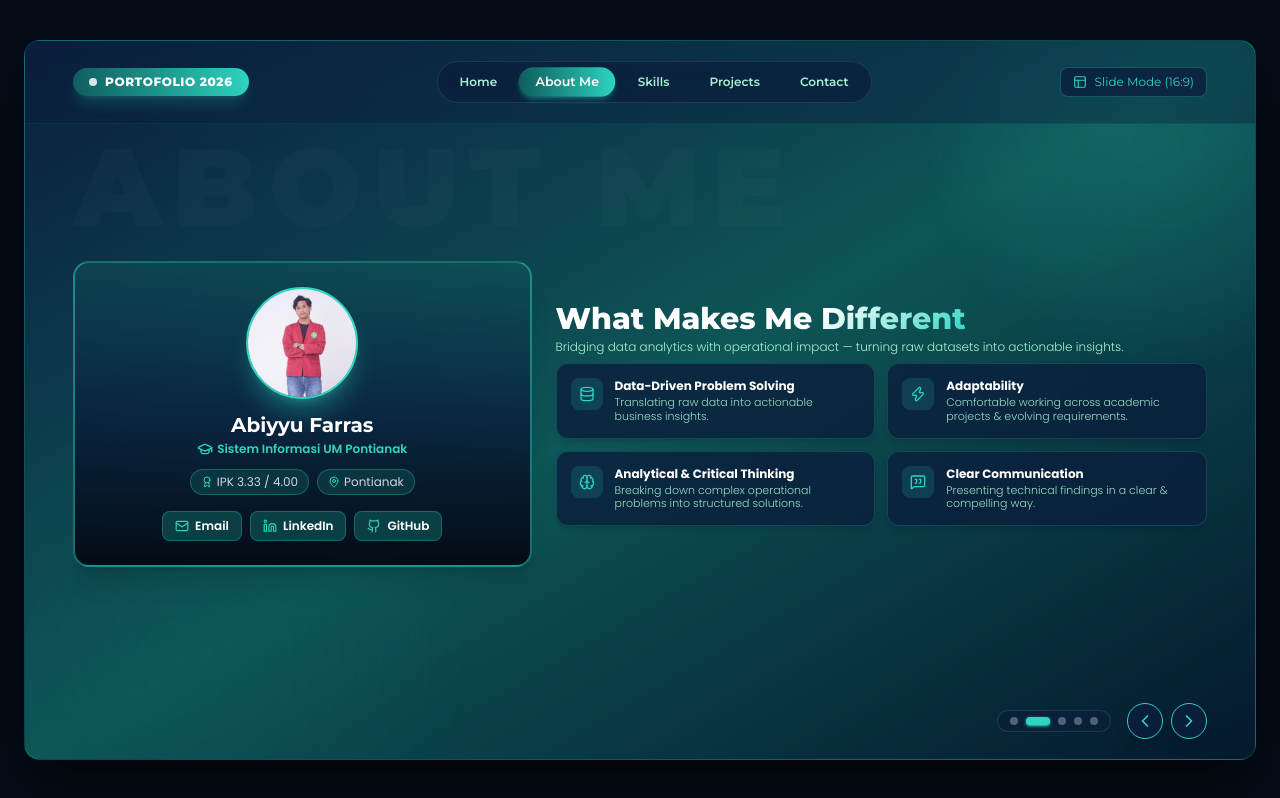
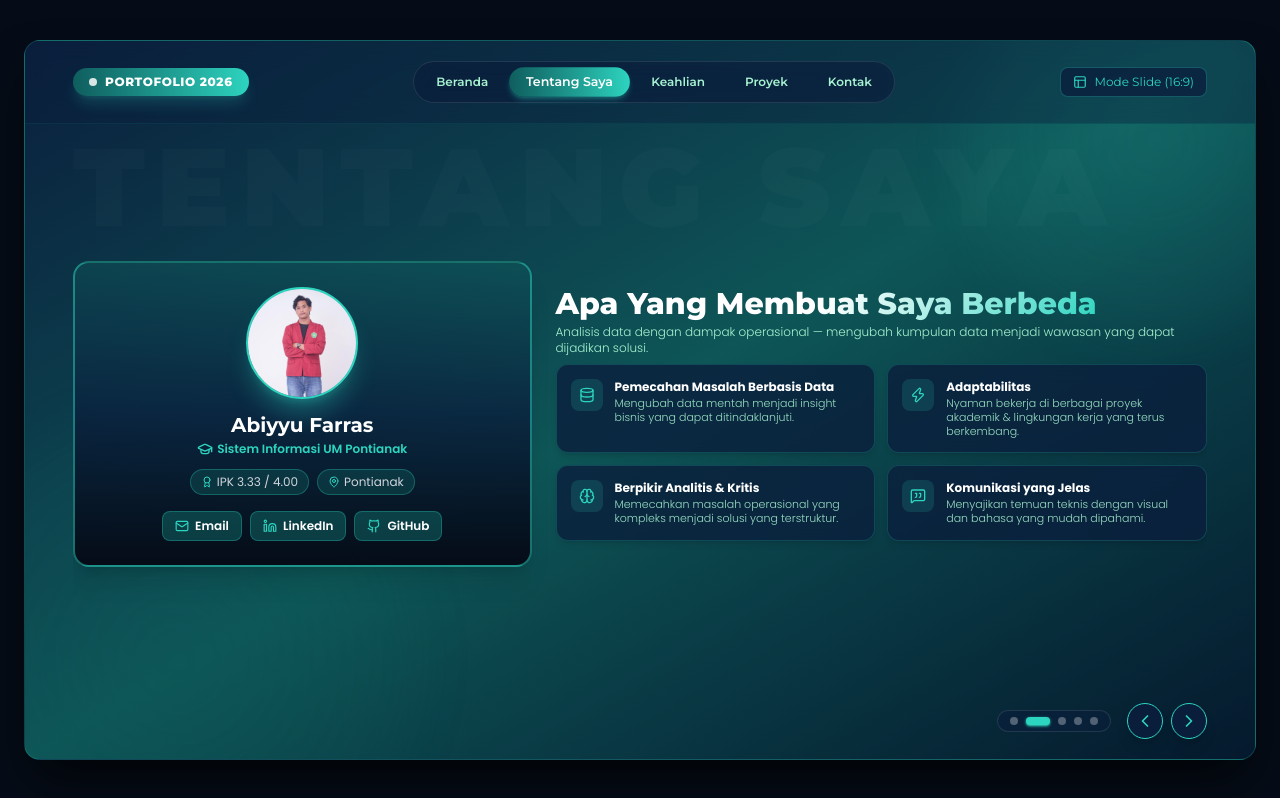
Before and after one commit to buburayam112/PortofolioAbiyu, a React (Vite) app: page / in a window 1280 px wide. Both pictures are taken after a click on the button "JELAJAHI PORTOFOLIO". Built offline with nearby package versions, Linux system fonts and the light colour scheme; a web font is replaced by a local one.

Commit message:
Fokus portofolio murni Data Analyst dan translasi ke Bahasa Indonesia

```diff
--- a/index.html
+++ b/index.html
@@ -4,8 +4,8 @@
     <meta charset="UTF-8" />
     <link rel="icon" type="image/svg+xml" href="/favicon.svg" />
     <meta name="viewport" content="width=device-width, initial-scale=1.0" />
-    <title>Portofolio 2026 - Abiyyu Farras | Data & Supply Chain Analyst</title>
-    <meta name="description" content="Portofolio interaktif Abiyyu Farras - Data Analytics & Supply Chain Analyst" />
+    <title>Portofolio 2026 - Abiyyu Farras | Data Analyst</title>
+    <meta name="description" content="Portofolio interaktif Abiyyu Farras - Data Analyst" />
     <link rel="preconnect" href="https://fonts.googleapis.com">
     <link rel="preconnect" href="https://fonts.gstatic.com" crossorigin>
     <link href="https://fonts.googleapis.com/css2?family=Montserrat:wght@400;600;700;800;900&family=Poppins:wght@300;400;500;600;700&family=Playfair+Display:ital,wght@0,400;0,600;1,400&display=swap" rel="stylesheet" />
--- a/src/App.jsx
+++ b/src/App.jsx
@@ -8,11 +8,11 @@ import ContactSlide from './components/ContactSlide';
 import SlideControls from './components/SlideControls';
 
 const slides = [
-  { id: 'home', title: 'Home', component: HomeSlide },
-  { id: 'about', title: 'About Me', component: AboutSlide },
-  { id: 'skills', title: 'Skills', component: SkillsSlide },
-  { id: 'projects', title: 'Projects', component: ProjectsSlide },
-  { id: 'contact', title: 'Contact', component: ContactSlide },
+  { id: 'home', title: 'Beranda', component: HomeSlide },
+  { id: 'about', title: 'Tentang Saya', component: AboutSlide },
+  { id: 'skills', title: 'Keahlian', component: SkillsSlide },
+  { id: 'projects', title: 'Proyek', component: ProjectsSlide },
+  { id: 'contact', title: 'Kontak', component: ContactSlide },
 ];
 
 function App() {
--- a/src/components/AboutSlide.jsx
+++ b/src/components/AboutSlide.jsx
@@ -21,26 +21,26 @@ const values = [
   {
     num: '01',
     icon: Database,
-    title: 'Data-Driven Problem Solving',
-    desc: 'Translating raw data into actionable business insights.',
+    title: 'Pemecahan Masalah Berbasis Data',
+    desc: 'Mengubah data mentah menjadi insight bisnis yang dapat ditindaklanjuti.',
   },
   {
     num: '02',
     icon: Zap,
-    title: 'Adaptability',
-    desc: 'Comfortable working across academic projects & evolving requirements.',
+    title: 'Adaptabilitas',
+    desc: 'Nyaman bekerja di berbagai proyek akademik & lingkungan kerja yang terus berkembang.',
   },
   {
     num: '03',
     icon: Brain,
-    title: 'Analytical & Critical Thinking',
-    desc: 'Breaking down complex operational problems into structured solutions.',
+    title: 'Berpikir Analitis & Kritis',
+    desc: 'Memecahkan masalah operasional yang kompleks menjadi solusi yang terstruktur.',
   },
   {
     num: '04',
     icon: MessageSquareQuote,
-    title: 'Clear Communication',
-    desc: 'Presenting technical findings in a clear & compelling way.',
+    title: 'Komunikasi yang Jelas',
+    desc: 'Menyajikan temuan teknis dengan visual dan bahasa yang mudah dipahami.',
   },
 ];
 
@@ -49,7 +49,7 @@ const AboutSlide = () => {
     <div className="h-full flex flex-col justify-center relative py-4 md:py-0 overflow-y-auto sm:overflow-hidden w-full max-w-full">
       {/* Background Watermark */}
       <div className="absolute top-0 left-0 text-4xl sm:text-7xl md:text-[110px] font-black font-montserrat text-white/[0.02] tracking-wider sm:tracking-widest select-none pointer-events-none uppercase max-w-full overflow-hidden truncate">
-        ABOUT ME
+        TENTANG SAYA
       </div>
 
       <div className="grid grid-cols-1 lg:grid-cols-12 gap-6 items-center relative z-10 w-full max-w-full">
@@ -125,10 +125,10 @@ const AboutSlide = () => {
         >
           <div className="mb-2">
             <h2 className="text-2xl sm:text-3xl font-extrabold font-montserrat text-white">
-              What Makes <span className="gradient-text">Me Different</span>
+              Apa Yang <span className="gradient-text">Membuat Saya Berbeda</span>
             </h2>
             <p className="text-xs text-[#A7F3D0] font-light mt-0.5">
-              Bridging data analytics with operational impact — turning raw datasets into actionable insights.
+              Analisis data dengan dampak operasional — mengubah kumpulan data menjadi wawasan yang dapat dijadikan solusi.
             </p>
           </div>
 
--- a/src/components/ContactSlide.jsx
+++ b/src/components/ContactSlide.jsx
@@ -43,12 +43,11 @@ const ContactSlide = () => {
           <div className="absolute top-1/2 left-1/2 -translate-x-1/2 -translate-y-1/2 w-96 h-96 bg-[#2DD4BF]/10 rounded-full blur-3xl pointer-events-none"></div>
 
           <h2 className="text-3xl sm:text-5xl font-extrabold font-montserrat gradient-text capitalize tracking-tight">
-            let's connect
+
           </h2>
 
           <p className="text-xs sm:text-base text-gray-300 font-light leading-relaxed max-w-lg mx-auto">
-            Open to <span className="text-[#2DD4BF] font-semibold">Data Analyst</span> and{' '}
-            <span className="text-[#2DD4BF] font-semibold">Supply Chain Analyst</span> opportunities — let's turn data into meaningful insights together.
+            Open to <span className="text-[#2DD4BF] font-semibold">Data Analyst</span> opportunities — let's turn data into meaningful insights together.
           </p>
 
           {/* Interactive Contact Link Pills */}
--- a/src/components/Header.jsx
+++ b/src/components/Header.jsx
@@ -40,18 +40,18 @@ const Header = ({ currentSlide, goToSlide, slides, viewMode, toggleViewMode }) =
       <div className="flex items-center gap-3">
         <button
           onClick={toggleViewMode}
-          title={viewMode === 'presentation' ? 'Switch to Fluid Scroll View' : 'Switch to 16:9 Slide View'}
+          title={viewMode === 'presentation' ? 'Beralih ke Tampilan Scroll' : 'Beralih ke Tampilan Slide 16:9'}
           className="hidden sm:flex items-center gap-2 px-3 py-1.5 text-xs rounded-lg border border-[#2DD4BF]/30 bg-[#0A1F3D]/80 text-[#2DD4BF] hover:bg-[#0F5E5E]/40 hover:border-[#2DD4BF] transition-all font-montserrat"
         >
           {viewMode === 'presentation' ? (
             <>
               <Layout className="w-3.5 h-3.5" />
-              <span>Slide Mode (16:9)</span>
+              <span>Mode Slide (16:9)</span>
             </>
           ) : (
             <>
               <Monitor className="w-3.5 h-3.5" />
-              <span>Scroll Mode</span>
+              <span>Mode Scroll</span>
             </>
           )}
         </button>
--- a/src/components/HomeSlide.jsx
+++ b/src/components/HomeSlide.jsx
@@ -50,7 +50,7 @@ const HomeSlide = ({ nextSlide }) => {
         <div className="flex items-center gap-2 sm:gap-3 mb-2 max-w-full">
           <div className="h-[1px] w-4 sm:w-16 bg-gradient-to-r from-transparent to-[#2DD4BF]/60"></div>
           <h2 className="text-[10px] xs:text-xs sm:text-sm font-montserrat font-extrabold tracking-[0.2em] sm:tracking-[0.35em] text-[#A7F3D0] uppercase">
-            W E L C O M E &nbsp; T O &nbsp; M Y
+            S E L A M A T &nbsp; D A T A N G &nbsp; D I
           </h2>
           <div className="h-[1px] w-4 sm:w-16 bg-gradient-to-l from-transparent to-[#2DD4BF]/60"></div>
         </div>
@@ -78,8 +78,6 @@ const HomeSlide = ({ nextSlide }) => {
           <div className="inline-block bg-[#0A1F3D]/90 border-2 border-[#2DD4BF]/60 px-3 sm:px-8 py-1.5 sm:py-2.5 rounded-2xl shadow-xl shadow-[#2DD4BF]/10 backdrop-blur-md max-w-full">
             <p className="text-[10px] xs:text-xs sm:text-base font-montserrat font-extrabold tracking-wider sm:tracking-widest text-[#2DD4BF] uppercase flex flex-wrap items-center justify-center gap-1 sm:gap-2">
               <span>DATA ANALYST</span>
-              <span className="text-white/40">•</span>
-              <span>SUPPLY CHAIN ANALYST</span>
             </p>
           </div>
         </div>
@@ -87,7 +85,7 @@ const HomeSlide = ({ nextSlide }) => {
         {/* Author Tag Box (BY ABIYYU FARRAS) */}
         <div className="mt-3 sm:mt-6 flex items-center shadow-2xl rounded-xl overflow-hidden border-2 border-white/20 max-w-full">
           <div className="bg-[#F59E0B] text-[#050C17] font-montserrat font-black text-[10px] sm:text-sm px-3 sm:px-4 py-1.5 sm:py-2.5 uppercase tracking-wider flex items-center gap-1">
-            <Sparkles className="w-3 h-3 sm:w-3.5 sm:h-3.5 fill-[#050C17]" /> BY
+            <Sparkles className="w-3 h-3 sm:w-3.5 sm:h-3.5 fill-[#050C17]" /> OLEH
           </div>
           <div className="bg-white text-[#050C17] font-montserrat font-extrabold text-[10px] sm:text-sm px-4 sm:px-6 py-1.5 sm:py-2.5 uppercase tracking-wider sm:tracking-widest">
             ABIYYU FARRAS
--- a/src/components/ProjectsSlide.jsx
+++ b/src/components/ProjectsSlide.jsx
@@ -5,33 +5,33 @@ import { ExternalLink, X, Sparkles, Activity, HeartPulse, Dna, ZoomIn } from 'lu
 const projects = [
   {
     id: 'wine',
-    title: 'Wine Quality Prediction System',
-    desc: 'Built a machine learning model to predict wine quality based on physicochemical properties, deployed via Streamlit for interactive real-time predictions.',
+    title: 'Sistem Prediksi Kualitas Anggur (Wine)',
+    desc: 'Membangun model Machine Learning untuk memprediksi kualitas wine berdasarkan sifat fisikokimia, dideploy menggunakan Streamlit secara interaktif.',
     tags: ['Python', 'Machine Learning', 'Streamlit'],
     image: '/wine-preview.png',
-    previewText: 'Streamlit App UI Preview',
+    previewText: 'Pratinjau UI Aplikasi Streamlit',
     icon: Activity,
     details:
       'Proyek ini mengembangkan model Klasifikasi Machine Learning dengan Python (Scikit-Learn) untuk memprediksi kualitas anggur berdasarkan parameter fisikokimia seperti keasaman, gula, dan tingkat alkohol. Aplikasi disajikan secara interaktif menggunakan framework Streamlit dengan grafik pengamatan Feature Importance.',
   },
   {
     id: 'heart',
-    title: 'Heart Disease Risk Classification',
-    desc: 'Analyzed key contributing factors to heart disease using Tableau dashboards to support early risk identification and patient triage.',
+    title: 'Klasifikasi Risiko Penyakit Jantung',
+    desc: 'Menganalisis faktor utama penyebab penyakit jantung menggunakan dashboard Tableau untuk mendukung deteksi dini dan analisis risiko pasien.',
     tags: ['Tableau', 'Healthcare', 'Analytics'],
     image: '/tableau-preview.png',
-    previewText: 'Tableau Dashboard Preview',
+    previewText: 'Pratinjau Dashboard Tableau',
     icon: HeartPulse,
     details:
       'Analisis mendalam mengenai faktor-faktor utama penyebab penyakit jantung menggunakan visualisasi interaktif Tableau. Proyek ini memetakan korelasi antara tekanan darah, kadar kolesterol, dan usia untuk mendukung deteksi dini pada pasien.',
   },
   {
     id: 'breast',
-    title: 'Breast Cancer Risk Factor Analysis',
-    desc: 'Applied classification models on Breast Cancer data to identify significant factors associated with higher cancer risk.',
+    title: 'Analisis Faktor Risiko Kanker Payudara',
+    desc: 'Menerapkan pemodelan klasifikasi pada data Breast Cancer untuk mengidentifikasi faktor signifikan terkait risiko kanker.',
     tags: ['Python', 'EDA', 'Classification'],
     image: '/cancer-preview.png',
-    previewText: 'Feature Matrix Plot Preview',
+    previewText: 'Pratinjau Plot Matriks Fitur',
     icon: Dna,
     details:
       'Melakukan Exploratory Data Analysis (EDA) dan pemodelan klasifikasi pada dataset Breast Cancer Wisconsin. Proyek ini mengekstrak fitur paling berpengaruh dalam membedakan tumor jinak (benign) dan ganas (malignant).',
@@ -46,10 +46,10 @@ const ProjectsSlide = () => {
       {/* Header Info */}
       <div className="mb-3 sm:mb-4 max-w-full">
         <div className="inline-block bg-gradient-to-r from-[#0F5E5E] to-[#2DD4BF] text-white font-montserrat font-extrabold text-xs px-4 py-1.5 rounded-lg uppercase tracking-wider mb-2 shadow-md shadow-[#2DD4BF]/20">
-          Personal Projects
+          Proyek Pribadi
         </div>
         <p className="text-xs sm:text-sm text-[#A7F3D0]/90 font-light max-w-2xl">
-          A collection of independent projects showcasing my ability to apply data analytics, machine learning, and visualization tools to solve real-world problems.
+          Kumpulan proyek mandiri yang menunjukkan kemampuan saya dalam menerapkan analisis data, machine learning, dan visualisasi untuk memecahkan masalah nyata.
         </p>
       </div>
 
--- a/src/components/SkillsSlide.jsx
+++ b/src/components/SkillsSlide.jsx
@@ -40,23 +40,23 @@ const SQLLogo = () => (
 const softSkills = [
   {
     icon: MessageSquare,
-    title: 'Communicative',
-    desc: 'Conveying data findings clearly to technical & non-technical teams.',
+    title: 'Komunikasi',
+    desc: 'Menyampaikan temuan data secara jelas kepada tim teknis maupun non-teknis.',
   },
   {
     icon: Puzzle,
-    title: 'Problem Solving',
-    desc: 'Tackling complex operational bottlenecks with structured data.',
+    title: 'Pemecahan Masalah',
+    desc: 'Mengatasi kendala operasional dengan pendekatan data terstruktur.',
   },
   {
     icon: Cpu,
-    title: 'Critical Thinking',
-    desc: 'Evaluating data validity and extracting underlying business patterns.',
+    title: 'Berpikir Kritis',
+    desc: 'Evaluasi validitas data dan mengekstrak pola bisnis yang relevan.',
   },
   {
     icon: RefreshCw,
-    title: 'Adaptability',
-    desc: 'Quickly learning new analytics tools, workflows, and domain logistics.',
+    title: 'Adaptabilitas',
+    desc: 'Cepat mempelajari perangkat analisis baru dan alur kerja bisnis.',
   },
 ];
 
@@ -71,21 +71,21 @@ const toolSkills = [
   {
     code: 'XL',
     name: 'Excel',
-    desc: 'Advanced Formulas, Pivot Table',
+    desc: 'Formula Lanjutan, Pivot Table & Visualisasi',
     LogoComp: ExcelLogo,
     imgPath: '/excel.png',
   },
   {
     code: 'TB',
     name: 'Tableau',
-    desc: 'Interactive Dashboards',
+    desc: 'Dashboard Interaktif',
     LogoComp: TableauLogo,
     imgPath: '/tableau.png',
   },
   {
     code: 'SQL',
     name: 'SQL',
-    desc: 'Data Extraction & Querying',
+    desc: 'Ekstraksi Data & Olah Query',
     LogoComp: SQLLogo,
     imgPath: '/sql.png',
   },
@@ -137,7 +137,7 @@ const SkillsSlide = () => {
         >
           <div>
             <div className="inline-block bg-gradient-to-r from-[#0F5E5E] to-[#2DD4BF] text-white font-montserrat font-extrabold text-xs px-4 py-1.5 rounded-lg uppercase tracking-wider mb-4 shadow-md shadow-[#2DD4BF]/20">
-              Skill Tools
+              Perangkat & Alat (Tools)
             </div>
             <div className="grid grid-cols-1 sm:grid-cols-2 gap-3.5 mt-2">
               {toolSkills.map((tool) => {
--- a/src/components/SlideControls.jsx
+++ b/src/components/SlideControls.jsx
@@ -28,7 +28,7 @@ const SlideControls = ({ currentSlide, nextSlide, prevSlide, totalSlides, goToSl
                 ? 'w-6 bg-[#2DD4BF] shadow-sm shadow-[#2DD4BF]'
                 : 'w-2 bg-white/30 hover:bg-white/60'
             }`}
-            aria-label={`Go to slide ${idx + 1}`}
+            aria-label={`Beralih ke slide ${idx + 1}`}
           />
         ))}
       </div>
@@ -38,14 +38,14 @@ const SlideControls = ({ currentSlide, nextSlide, prevSlide, totalSlides, goToSl
         <button
           onClick={prevSlide}
           className="w-8 h-8 sm:w-9 sm:h-9 rounded-full bg-[#0A1F3D]/90 border border-[#2DD4BF] text-[#2DD4BF] hover:bg-[#2DD4BF] hover:text-[#050C17] flex items-center justify-center transition-all duration-300 shadow-lg active:scale-95"
-          aria-label="Previous Slide"
+          aria-label="Slide Sebelumnya"
         >
           <ChevronLeft className="w-4 h-4 sm:w-5 sm:h-5" />
         </button>
         <button
           onClick={nextSlide}
           className="w-8 h-8 sm:w-9 sm:h-9 rounded-full bg-[#0A1F3D]/90 border border-[#2DD4BF] text-[#2DD4BF] hover:bg-[#2DD4BF] hover:text-[#050C17] flex items-center justify-center transition-all duration-300 shadow-lg active:scale-95"
-          aria-label="Next Slide"
+          aria-label="Slide Selanjutnya"
         >
           <ChevronRight className="w-4 h-4 sm:w-5 sm:h-5" />
         </button>
```
